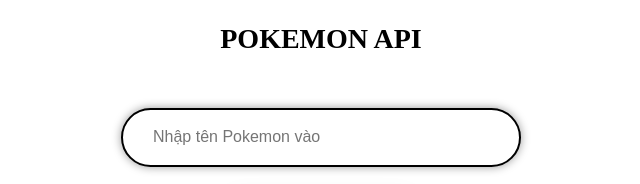
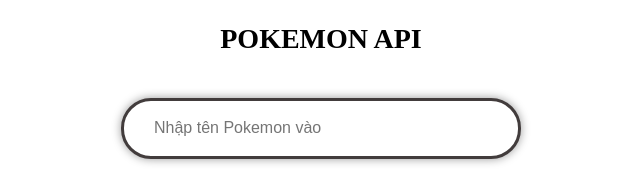
Before and after one commit to didieu0807/web_basic, a plain HTML site: page btvn_b11.html in a window 1280 px wide. Shown: the top 184 px of the page, without its empty margins (319-959 px from the left). Drawn offline with Linux system fonts and the light colour scheme; no server answers.

Commit message:
update files

```diff
--- a/btvn_b11.html
+++ b/btvn_b11.html
@@ -26,11 +26,11 @@
         justify-content: center;
     }
     #searchInput {
-        margin-top: 30px;
+        margin: 20px 0;
         padding: 20px 30px;
         width: 400px;
         border-radius: 30px;
-        border: 2px solid black;
+        border: 3px solid rgb(66, 60, 60);
         box-shadow: 0 0 10px rgba(0, 0, 0, 0.4);
     }
     input::placeholder {
```
